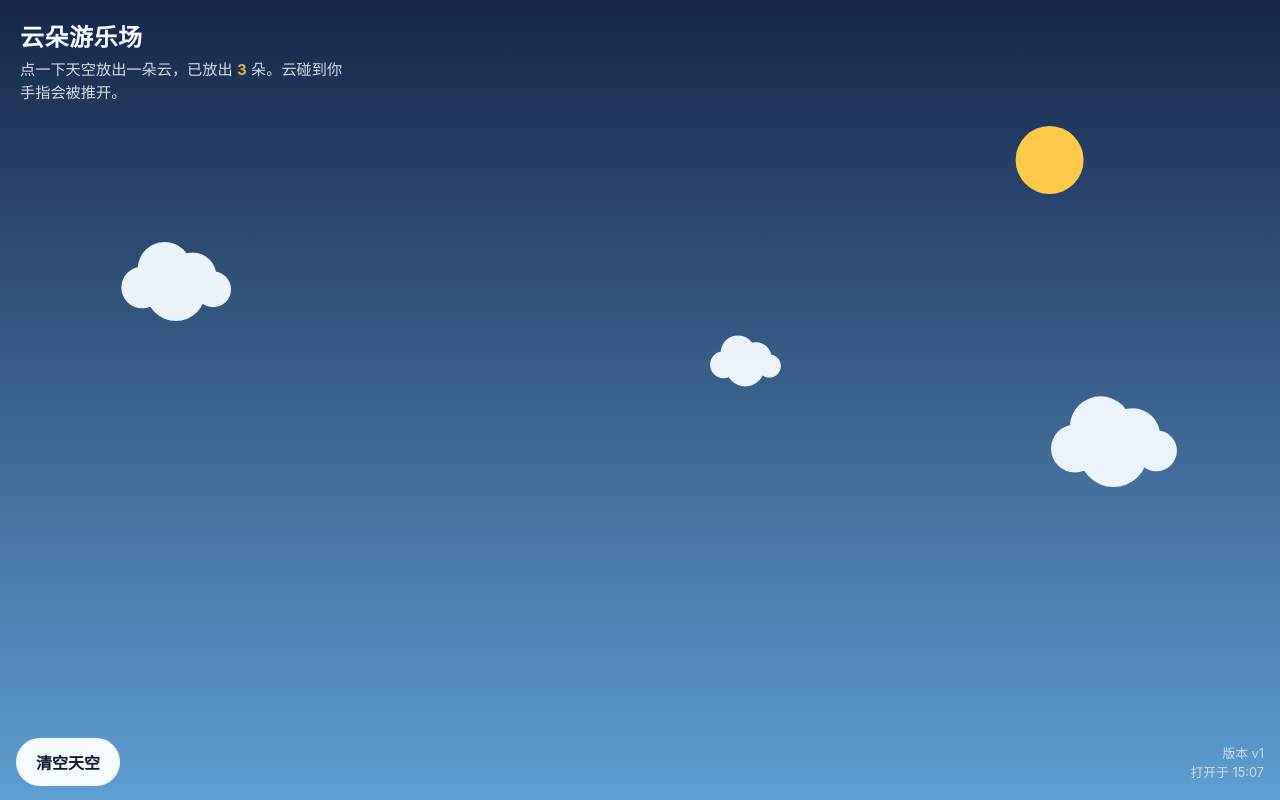
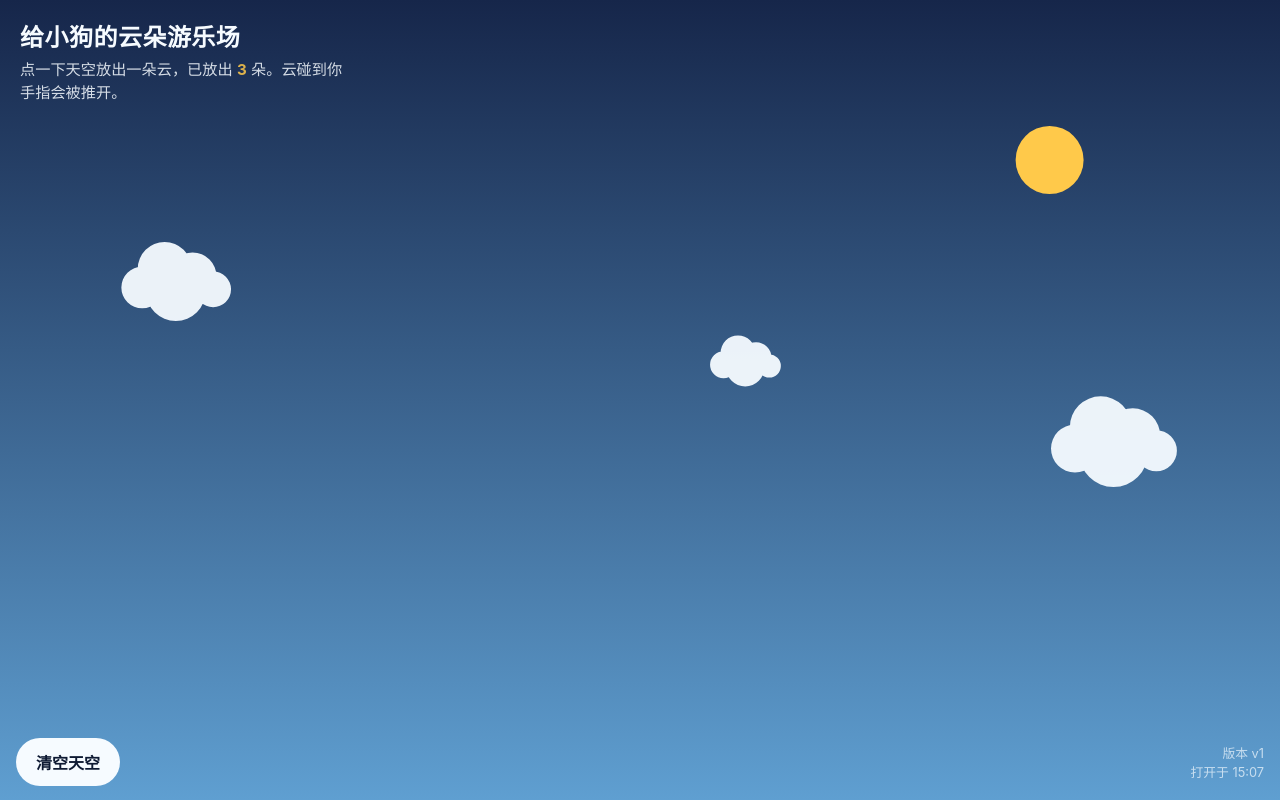
Before and after one commit to Arthur-Chen921/AACloud, a plain HTML site: page index.html in a window 1280 px wide. Drawn offline with Linux system fonts and the light colour scheme.

Commit message:
Update header title for cloud playground

```diff
--- a/index.html
+++ b/index.html
@@ -48,7 +48,7 @@
 <body>
 <canvas id="sky" aria-label="可点击的天空"></canvas>
 <header>
-  <h1>云朵游乐场</h1>
+  <h1>给小狗的云朵游乐场</h1>
   <p id="hint">点一下天空放出一朵云，已放出 <span id="count">0</span> 朵。云碰到你手指会被推开。</p>
 </header>
 <footer>
```
